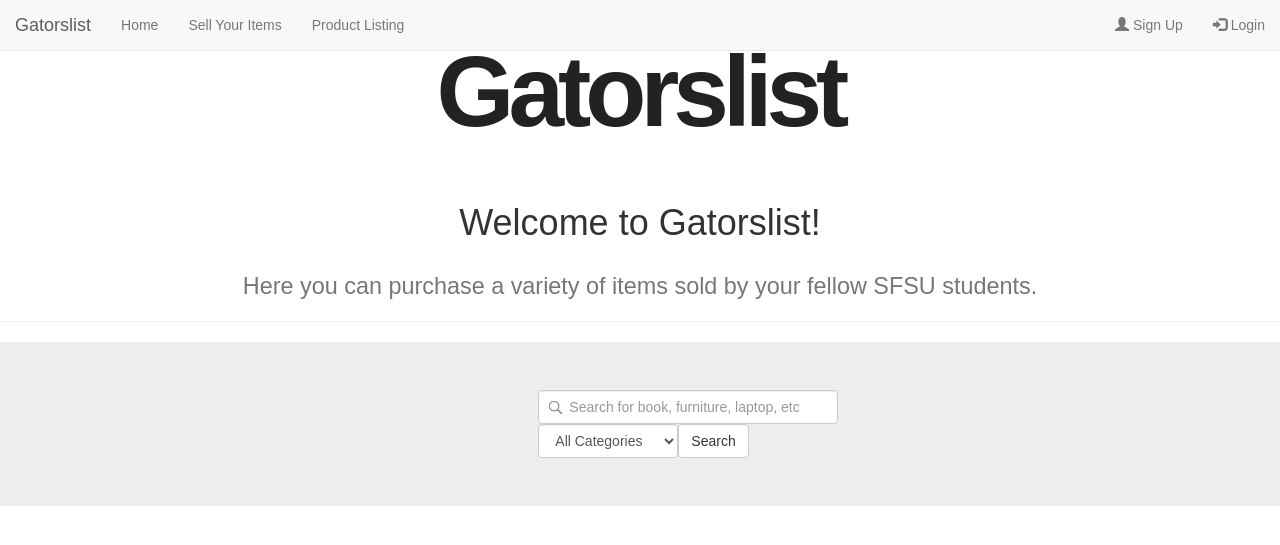
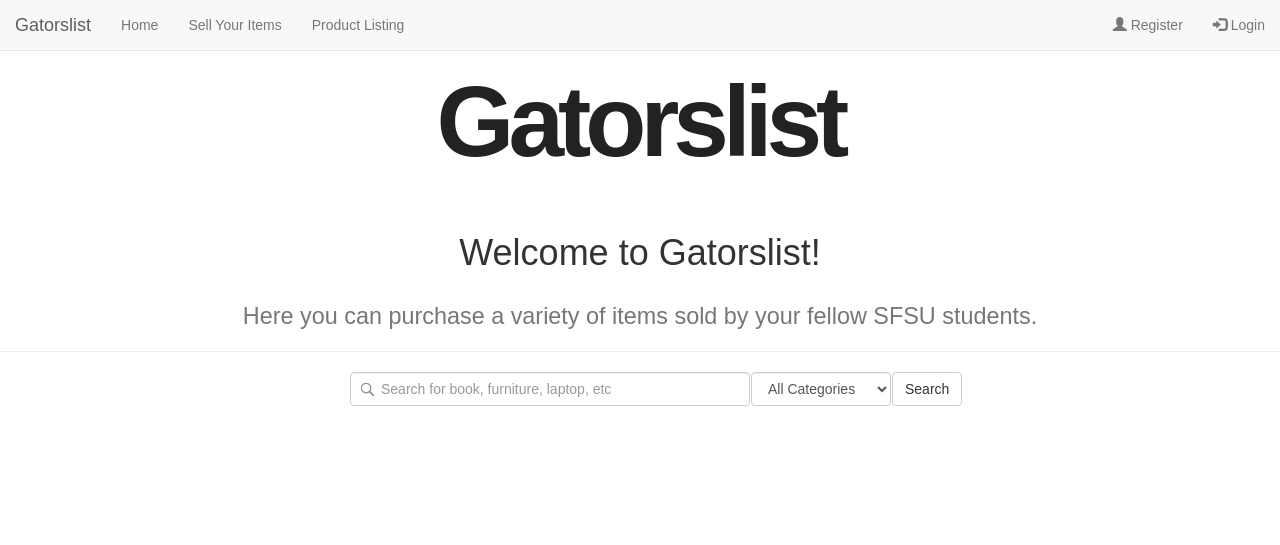
Before and after one commit to Alrashed/Gatorslist, a PHP site: page / in a window 1280 px wide. Shown: the top 545 px of the page. Run offline with PHP 8.4, Linux system fonts and the light colour scheme; some libraries are stand-ins or nearby versions.

Commit message:
Recognized and fixed indent issueof search section

```diff
--- a/m2/application/view/_templates/header.php
+++ b/m2/application/view/_templates/header.php
@@ -18,13 +18,13 @@
           <li><a href="products">Product Listing</a></li>
         </ul>
         <ul class="nav navbar-nav navbar-right">
-          <li><a href="register"><span class="glyphicon glyphicon-user"></span> Sign Up</a></li>
+          <li><a href="register"><span class="glyphicon glyphicon-user"></span> Register</a></li>
           <li><a href="#"><span class="glyphicon glyphicon-log-in"></span> Login</a></li>
         </ul>
       </div>
     </nav>
 
-    <title class="title-top-margin">Gatorslist</title>
+    <div class="title-top-margin"><title>Gatorslist</title></div>
     <meta name="description" content="">
     <meta name="viewport" content="width=device-width, initial-scale=1.0">
 
@@ -33,7 +33,6 @@
     <!-- See more here: http://stackoverflow.com/q/2105327/1114320 -->
     <!-- CSS -->
     <link href="<?php echo URL; ?>css/style.css" rel="stylesheet">
-    <link href="<?php echo URL; ?>img/demo-image.png" rel="icon">
 
 </head>
 <body>
--- a/m2/application/view/home/index.php
+++ b/m2/application/view/home/index.php
@@ -3,12 +3,12 @@
   <h1><small>Here you can purchase a variety of items sold by your fellow SFSU students.</small></h1>
 </div>
 
-<div class="row jumbotron">
+<div class="margin-left-350">
   <form action="<?php echo URL; ?>products/searchproducts" method="POST">
-    <div class="col-lg-4 col-lg-offset-4" >
-      <div class="search-group float-left">
+    <div class="" >
+      <div class="float-left">
         <input class="form-control input-attributes float-left" type="text" name="searchinput" value="" placeholder="Search for book, furniture, laptop, etc" required />
-          <div class=" float-left">
+          <div class="margin-right-1 float-left">
             <select name="category" class="form-control">
               <option value="">All Categories</option>
               <option value="book">Books</option>
--- a/m2/public/css/style.css
+++ b/m2/public/css/style.css
@@ -58,13 +58,13 @@ body {
 }
 
 .title-top-margin {
-    margin-top: 20px;
+    margin-top: 50px;
 }
 .search-group {
-    margin-left: 25%;
+    margin-left: 20%;
 }
 .input-attributes {
-    width: 300px;
+    width: 400px;
     margin-left: 0%;
     float:left;
     margin-right: 1px;
@@ -77,6 +77,19 @@ input[type=text] {
     background-repeat: no-repeat;
     padding-left: 30px;
 }
+.margin-right-1 {
+    margin-right: 1px;
+}
 .float-left {
     float: left;
 }
+.border {
+    display: block;
+    width: 1000px;
+    height: 100px;
+    border-color: 1px solid red;
+}
+.margin-left-350 {
+    margin-left: 350px;
+
+}
```
